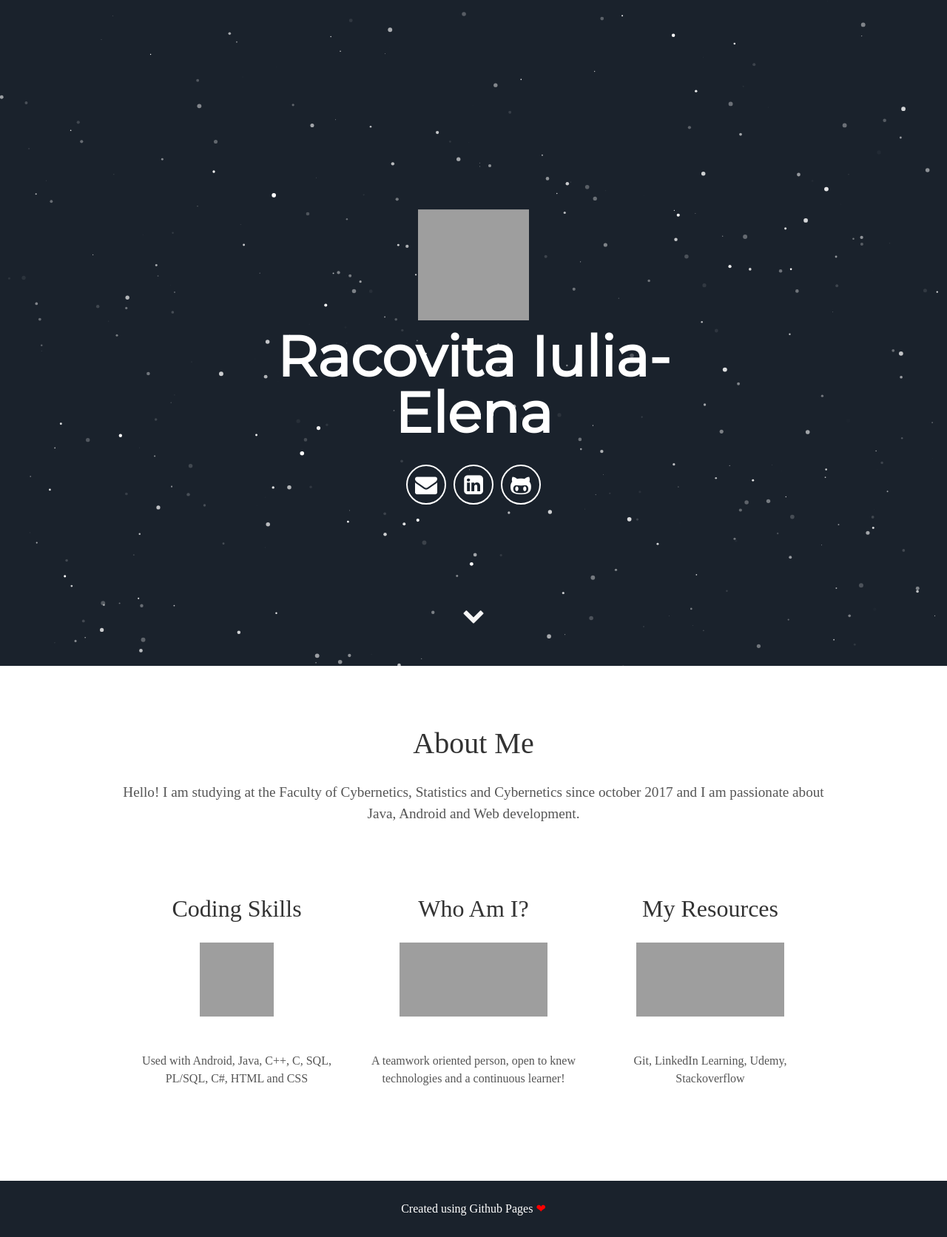
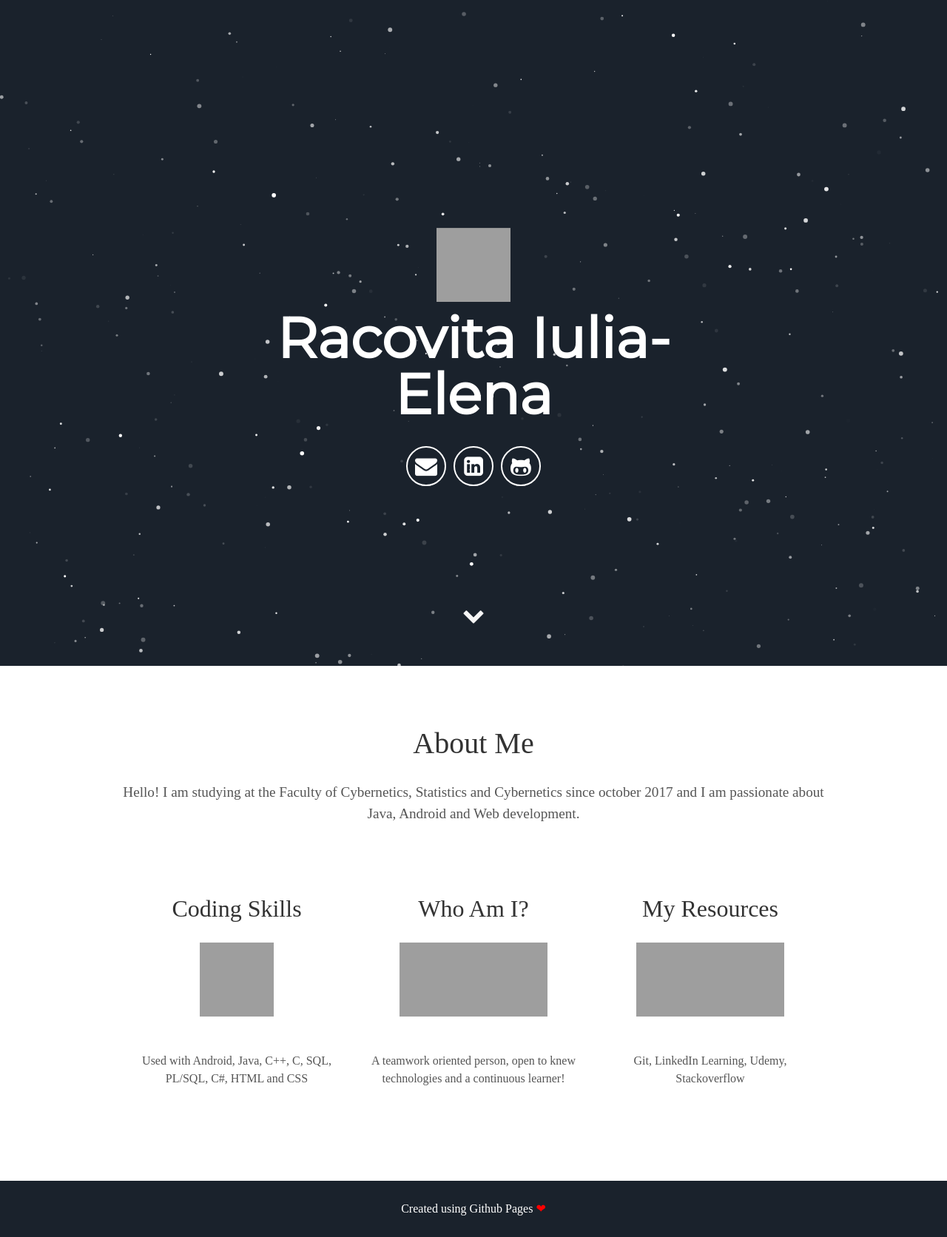
Before and after one commit to IuliaE98/IuliaRacovita98.github.io, a Jekyll site: the page built from index.html, in a window 1280 px wide. Shown: the whole page at 74% size. Built offline with Jekyll 4.4.1, drawn with Linux system fonts in a browser that asks for light colours; some web fonts are replaced; grey boxes are pictures that could not be loaded.

Commit message:
Update header.html

```diff
--- a/_includes/header.html
+++ b/_includes/header.html
@@ -1,7 +1,7 @@
 <div id="particles-js">
   <div class="header">
       <h1>
-        <img src="https://raw.githubusercontent.com/IuliaRacovita98/IuliaRacovita98.github.io/master/_includes/me.jpg" style="width:150px;height:150px;">
+        <img src="https://raw.githubusercontent.com/IuliaRacovita98/IuliaRacovita98.github.io/master/_includes/me.jpg" style="width:100px;height:100px;">
         <span class="site-title">{{ site.username }}</span>
         <span class="site-description">{{ site.user_title }}</span>
       </h1>
```
